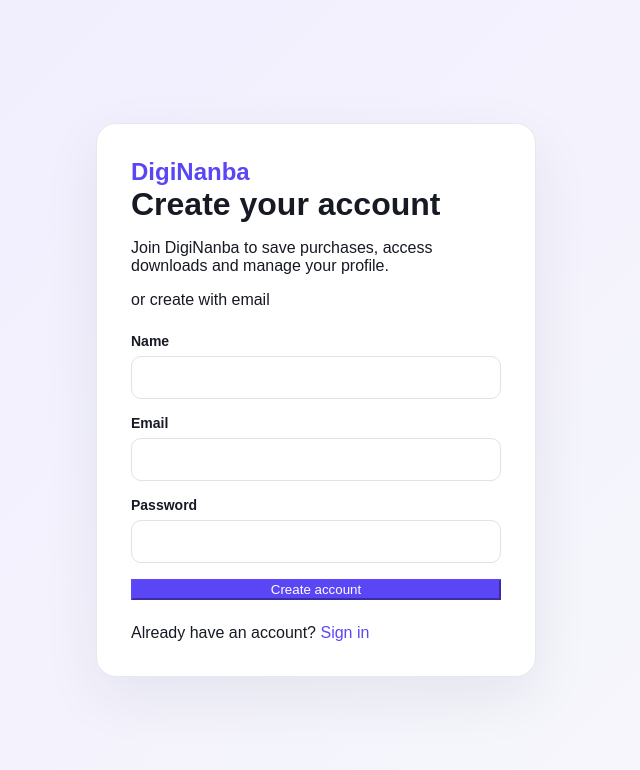
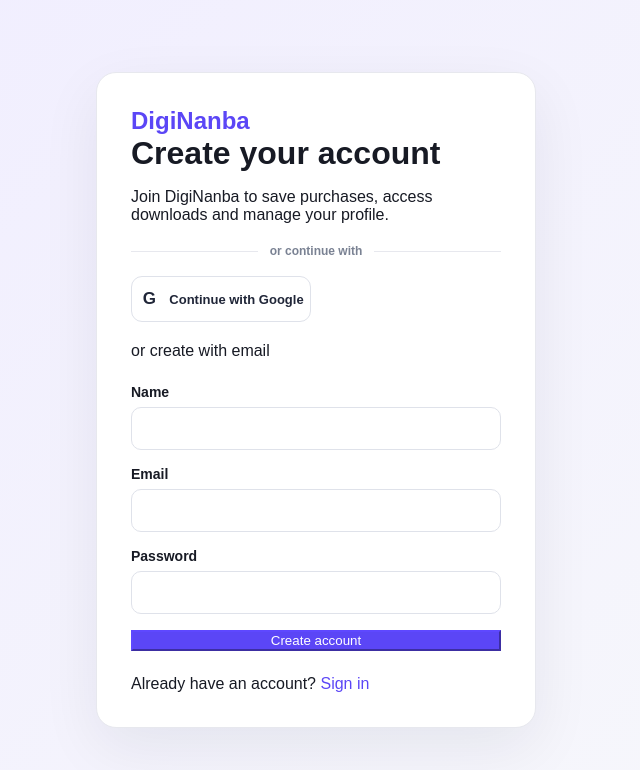
Before and after one commit to agnengineeringselectricals-crypto/diginanba, a Next.js app: page /signup in a window 1280 px wide. Shown: the top 770 px of the page, without its empty margins (324-964 px from the left). Built offline with nearby package versions, Linux system fonts and the light colour scheme; no server answers.

Commit message:
Keep Google sign-in button visible on login page

```diff
--- a/app/auth/SocialProviders.tsx
+++ b/app/auth/SocialProviders.tsx
@@ -38,8 +38,6 @@ export default function SocialProviders() {
     });
   }, []);
 
-  if (!providers.length) return null;
-
   async function continueWith(providerId: string) {
     setLoading(providerId);
     await signIn(providerId, { callbackUrl: '/account' });
@@ -50,7 +48,7 @@ export default function SocialProviders() {
       <section className="social-login" aria-label="Social sign in">
         <div className="social-divider"><span>or continue with</span></div>
         <div className="social-grid">
-          {providers.map((provider) => (
+          {(providers.length ? providers : [{ id: 'google', name: 'Google' }]).map((provider) => (
             <button
               key={provider.id}
               type="button"
```
